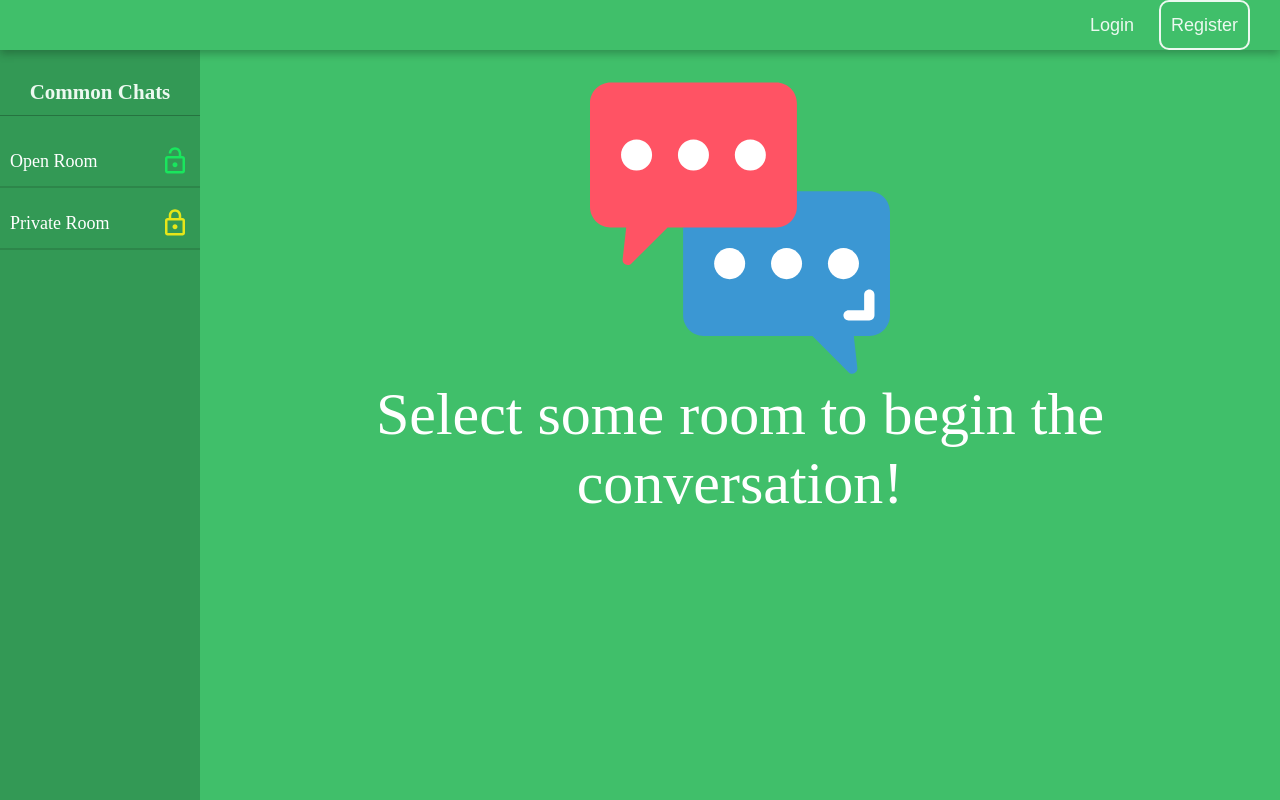
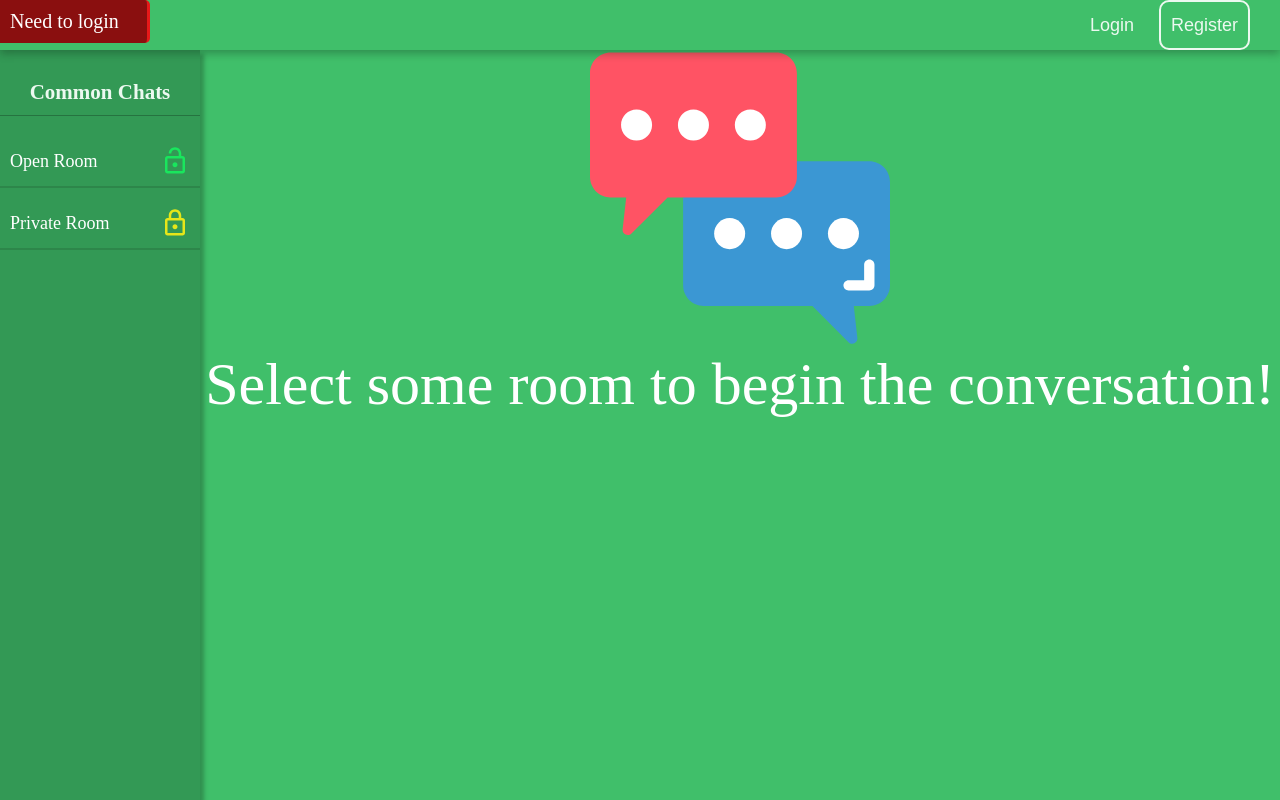
Before and after one commit to Abagiel/chatty, a React (Create React App) app: page / in a window 1280 px wide. Both pictures are taken after a click on the element "Private Room". Built offline with nearby package versions, Linux system fonts and the light colour scheme.

Commit message:
added notificator

```diff
--- a/src/base/constants.js
+++ b/src/base/constants.js
@@ -1,4 +1,6 @@
 import React from 'react';
+
+export const timeTillRemove = 5000;
 
 export const timeOptions = {
 		year: 'numeric',
--- a/src/base/reducer/actions.js
+++ b/src/base/reducer/actions.js
@@ -5,7 +5,9 @@ import {
 	LOGIN,
 	LOGOUT,
 	CREATE_ROOM,
-	DELETE_ROOM } from './types';
+	DELETE_ROOM,
+	DELETE_NOTIFICATOR,
+	ADD_NOTIFICATOR } from './types';
 
 import { getTime } from '../utils';
 
@@ -30,34 +32,64 @@ export function changeRoom(data) {
 export function register(data) {
 	return {
 		type: REGISTER,
-		data
+		data: {
+			...data,
+			time: Date.now()
+		}
 	}
 }
 
 export function login(data) {
 	return {
 		type: LOGIN,
-		data
+		data: {
+			...data,
+			time: Date.now()
+		}
 	}
 }
 
 export function logout(data) {
 	return {
 		type: LOGOUT,
-		data
+		data: {
+			...data,
+			time: Date.now()
+		}
 	}
 }
 
 export function createRoom(data) {
 	return {
 		type: CREATE_ROOM,
-		data
+		data: {
+			...data,
+			time: Date.now()
+		}
 	}
 }
 
 export function deleteRoom(data) {
 	return {
 		type: DELETE_ROOM,
+		data,
+		time: Date.now()
+	}
+}
+
+export function deleteNotify(data) {
+	return {
+		type: DELETE_NOTIFICATOR,
 		data
 	}
 }
+
+export function addNotify(data) {
+	return {
+		type: ADD_NOTIFICATOR,
+		data: {
+			...data,
+			time: Date.now()
+		}
+	}
+}
--- a/src/base/reducer/initialState.js
+++ b/src/base/reducer/initialState.js
@@ -25,7 +25,12 @@ const defaultState = {
       private: true
     }
   },
-  'users': {}
+  'users': {},
+  'notificator': {
+    'text': '',
+    'type': '',
+    'messages': []
+  }
 };
 
 function normalize(state) {
@@ -34,7 +39,14 @@ function normalize(state) {
     ...state,
     selectedRoom: null,
     currentUser: currentUserDefault,
-    sessionId: Date.now() }
+    sessionId: Date.now(),
+    notificator: {
+      text: '',
+      type: '',
+      time: '',
+      messages: []
+    }
+  }
 }
 
 export function normalizeInitialState(state) {
--- a/src/base/reducer/reducer.js
+++ b/src/base/reducer/reducer.js
@@ -5,7 +5,9 @@ import {
 	LOGIN,
 	LOGOUT,
 	CREATE_ROOM,
-	DELETE_ROOM } from './types';
+	DELETE_ROOM,
+	DELETE_NOTIFICATOR,
+	ADD_NOTIFICATOR } from './types';
 
 export function reducer(state, action) {
 	switch(action.type) {
@@ -39,7 +41,20 @@ export function reducer(state, action) {
 					!action.data.email ||
 					!action.data.password ||
 					usersArr.includes(action.data.email)) {
-				return {...state}
+				return {
+					...state,
+					notificator: {
+					time: action.data.time,
+					messages: [
+					  ...state.notificator.messages,
+						{
+							text: 'Something went wrong',
+							type: 'danger',
+							time: action.data.time
+						}
+					]
+				}
+				}
 			}
 
 			return {
@@ -50,7 +65,19 @@ export function reducer(state, action) {
 						name: action.data.name,
 						password: action.data.password,
 					}
-				}}
+				},
+				notificator: {
+					time: action.data.time,
+					messages: [
+					  ...state.notificator.messages,
+						{
+							text: 'You successufully created account!',
+							type: 'success',
+							time: action.data.time
+						}
+					]
+				}
+			}
 
 		case LOGIN:
 			const mail = action.data.email;
@@ -63,10 +90,34 @@ export function reducer(state, action) {
 					currentUser: {
 						name: state.users[mail].name,
 						email: mail
+					},
+					notificator: {
+						time: action.data.time,
+						messages: [
+							...state.notificator.messages,
+							{
+								text: 'Welcome!',
+								type: 'success',
+								time: action.data.time
+							}
+						]
 					}
 				}
 			}
-			return state;
+			return {
+				...state,
+				notificator: {
+					time: action.data.time,
+					messages: [
+					  ...state.notificator.messages,
+						{
+							text: 'Log In is failed!',
+							type: 'danger',
+							time: action.data.time
+						}
+					]
+				}
+			}
 
 		case LOGOUT:
 			return {
@@ -75,12 +126,36 @@ export function reducer(state, action) {
 					name: 'Guest',
 					email: null
 				},
-				selectedRoom: null
+				selectedRoom: null,
+				notificator: {
+					time: action.data.time,
+					messages: [
+					  ...state.notificator.messages,
+						{
+							text: 'Goodbye!',
+							type: 'success',
+							time: action.data.time
+						}
+					]
+				}
 			}
 
 		case CREATE_ROOM:
 			if (state.rooms[action.data.key]) {
-				return {...state}
+				return {
+					...state,
+					notificator: {
+					time: action.data.time,
+					messages: [
+					  ...state.notificator.messages,
+						{
+							text: 'The chat room is existing!',
+							type: 'warning',
+							time: action.data.time
+						}
+					]
+				}
+				}
 			}
 
 			let priv = Boolean(action.data.password);
@@ -96,6 +171,17 @@ export function reducer(state, action) {
 						password: action.data.password,
 						private: priv
 					}
+				},
+				notificator: {
+					time: action.data.time,
+					messages: [
+					  ...state.notificator.messages,
+						{
+							text: 'You created new chat room!',
+							type: 'success',
+							time: action.data.time
+						}
+					]
 				}
 			}
 
@@ -106,12 +192,50 @@ export function reducer(state, action) {
 			return {
 				...state,
 				selectedRoom: null,
-				rooms: {...newState.rooms}
+				rooms: {...newState.rooms},
+				notificator: {
+					time: action.time,
+					messages: [
+					  ...state.notificator.messages,
+						{
+							text: 'You deleted chat room!',
+							type: 'danger',
+							time: action.time
+						}
+					]
+				}
 			}
 
 		case CHANGE_ROOM:
 			return {...state, selectedRoom: action.data}
 
+		case DELETE_NOTIFICATOR:
+			const newNotiMessages = state.notificator.messages
+				.filter(message => message.time !== action.data);
+			return {
+				...state,
+				notificator: {
+					time: '',
+					messages: [...newNotiMessages]
+				}
+			}
+
+		case ADD_NOTIFICATOR:
+			return {
+				...state,
+				notificator: {
+					time: action.data.time,
+					messages: [
+						...state.notificator.messages,
+						{
+							text: action.data.text,
+							type: action.data.type,
+							time: action.data.time
+						}
+					]
+				}
+			}
+
 		default: return state;
 	}
 }
--- a/src/base/reducer/types.js
+++ b/src/base/reducer/types.js
@@ -5,3 +5,5 @@ export const LOGIN = 'LOGIN';
 export const LOGOUT = 'LOGOUT';
 export const CREATE_ROOM = 'CREATE_ROOM';
 export const DELETE_ROOM = 'DELETE_ROOM';
+export const DELETE_NOTIFICATOR = 'DELETE_NOTIFICATOR';
+export const ADD_NOTIFICATOR = 'ADD_NOTIFICATOR';
--- a/src/components/App.js
+++ b/src/components/App.js
@@ -1,21 +1,21 @@
-import React, { Component } from 'react';
+import React from 'react';
 
 import Header from './header/Header';
 import { SideMenu } from './side-menu/SideMenu';
 import MainArea from './main-area/MainArea';
+import Notificator from './notificator/Notificator';
 
 import './app.css';
 
-class App extends Component {
-	render() {
+function App() {
   return (
     <div className='app-container'>
 			<Header/>
 			<SideMenu/>
 			<MainArea/>
+			<Notificator/>
 		</div>
   )
 }
-}
 
 export default App;
--- a/src/components/header/header.css
+++ b/src/components/header/header.css
@@ -1,5 +1,5 @@
 header {
-	z-index: 1;
+	z-index: 2;
 
 	align-items: center;
 	display: flex;
--- a/src/components/main-area/main-area.css
+++ b/src/components/main-area/main-area.css
@@ -1,6 +1,5 @@
 main {
 	grid-column: 2/3;
-	padding: 3rem;
 
 	background: hsl(140 50% 50%);
 }
@@ -30,7 +29,8 @@ main {
 	align-self: flex-start;
 	display: flex;
 	flex-direction: column;
-	height: calc(100vh - 17rem);
+	height: calc(100vh - 133px);
+	padding: 3rem;
 
 	color: #fff;
 	overflow-y: scroll;
@@ -128,7 +128,7 @@ main {
 	align-items: center;
 	display: flex;
 	max-width: 80rem;
-	padding: 1rem 0 0;
+	padding: 2rem 3rem;
 }
 
 .message-input {
--- /dev/null
+++ b/src/components/notificator/Notificator.js
@@ -0,0 +1,41 @@
+import React, { Component } from 'react';
+import { connect } from 'react-redux';
+import { bindActionCreators } from 'redux';
+
+import { deleteNotify } from '../../base/reducer/actions';
+import { timeTillRemove } from '../../base/constants';
+
+import './notificator.css';
+
+function Notificator(props) {
+  if (props.messages.length < 1) return <div></div>
+
+  removeMessage(props.onDeleteNotify, props.time);
+
+  return (
+  	<div className="notificator">
+  		{props.messages.map(createMessage)}
+  	</div>
+  )
+}
+
+function createMessage(message) {
+	const clas = `notificator-message ${message.type}`;
+	return <div key={message.time} className={clas}>{message.text}</div>
+}
+
+function removeMessage(func, time) {
+	setTimeout(() => func(time), timeTillRemove);
+}
+
+function mapStateToProps({notificator}) {
+	return notificator;
+}
+
+function mapDispatchToProps(dispatch) {
+	 return bindActionCreators({
+    onDeleteNotify: deleteNotify
+  }, dispatch);
+}
+
+export default connect(mapStateToProps, mapDispatchToProps)(Notificator);
--- /dev/null
+++ b/src/components/notificator/notificator.css
@@ -0,0 +1,55 @@
+.notificator {
+	position: absolute;
+	top: 0;
+	left: 0;
+	z-index: 10;
+
+	height: auto;
+	min-width: 15rem;
+	max-width: 20rem;
+}
+
+.notificator-message {
+	padding: 1rem;
+	transform: translateX(-100%);
+
+	border-right: 3px solid #fff;
+	border-radius: 5px;
+	border-top-left-radius: 0;
+	border-bottom-left-radius: 0;
+	color: #fff;
+	font-size: 2rem;
+
+	animation-name: showMessage, hideMessage;
+	animation-duration: 300ms, 300ms;
+	animation-delay: 0ms, 4400ms;
+	animation-iteration-count: 1, 1;
+	animation-fill-mode: forwards, forwards;
+}
+
+.notificator-message.success {
+	background: hsl(160 80% 30%);
+	border-color: hsl(160 80% 50%);
+}
+
+.notificator-message.danger {
+	background: hsl(0 80% 30%);
+	border-color: hsl(0 80% 50%);
+}
+
+.notificator-message.warning {
+	background: hsl(60 80% 30%);
+	border-color: hsl(60 80% 50%);
+}
+
+@keyframes showMessage {
+	100% {
+		transform: translateX(0);
+	}
+}
+
+@keyframes hideMessage {
+	100% {
+		transform: translateX(-100%);
+	}
+}
--- a/src/components/side-menu/Chat.js
+++ b/src/components/side-menu/Chat.js
@@ -1,5 +1,8 @@
 import React from 'react';
 import { connect } from 'react-redux';
+import { bindActionCreators } from 'redux';
+
+import { addNotify } from '../../base/reducer/actions';
 
 import { toCamelName } from '../../base/utils';
 
@@ -22,19 +25,25 @@ function chatClickHandler(e, email, props) {
 
 	if (!email &&
 			props.rooms[type].owner === 'site' &&
-			props.rooms[type].private) return;
+			props.rooms[type].private) {
+		props.onAddNotify({
+			text: 'Need to login',
+			type: 'danger'
+		});
+		return;
+	}
 
 	if (props.private &&
 			props.rooms[type].owner.includes('@') &&
 			props.rooms[type].owner !== email) {
-		createPassInput(e, props.rooms, type, props.changeRoom);
+		createPassInput(e, props.rooms, type, props.changeRoom, props.onAddNotify);
 		return;
 	}
 
 	props.changeRoom(e.target.closest('.side-menu__item').dataset.room);
 }
 
-function createPassInput(e, rooms, type, func) {
+function createPassInput(e, rooms, type, func, notify) {
 	if (e.target.querySelector('input')) return;
 
 	const input = document.createElement('input');
@@ -43,9 +52,11 @@ function createPassInput(e, rooms, type, func) {
 	input.onblur = () => input.remove();
 	input.onchange = (ev) => {
 		if (ev.target.value === rooms[type].password) {
+			notify({text: 'Password is right', type: 'success'});
 			func(type);
 			input.remove();
 		} else {
+			notify({text: 'Password is wrong', type: 'danger'});
 			return;
 		}
 	}
@@ -58,4 +69,10 @@ function mapStateToProps({ currentUser, rooms }) {
 	return {currentUser, rooms}
 }
 
-export default connect(mapStateToProps)(Chat);
+function mapDispatchToProps(dispatch) {
+	 return bindActionCreators({
+    onAddNotify: addNotify
+  }, dispatch);
+}
+
+export default connect(mapStateToProps, mapDispatchToProps)(Chat);
--- a/src/components/side-menu/side-menu.css
+++ b/src/components/side-menu/side-menu.css
@@ -1,4 +1,6 @@
 aside {
+	z-index: 1;
+
 	grid-column: 1/2;
 	height: calc(100vh - 5rem);
 
```
Lines whose indentation alone changed are shown as unchanged.
